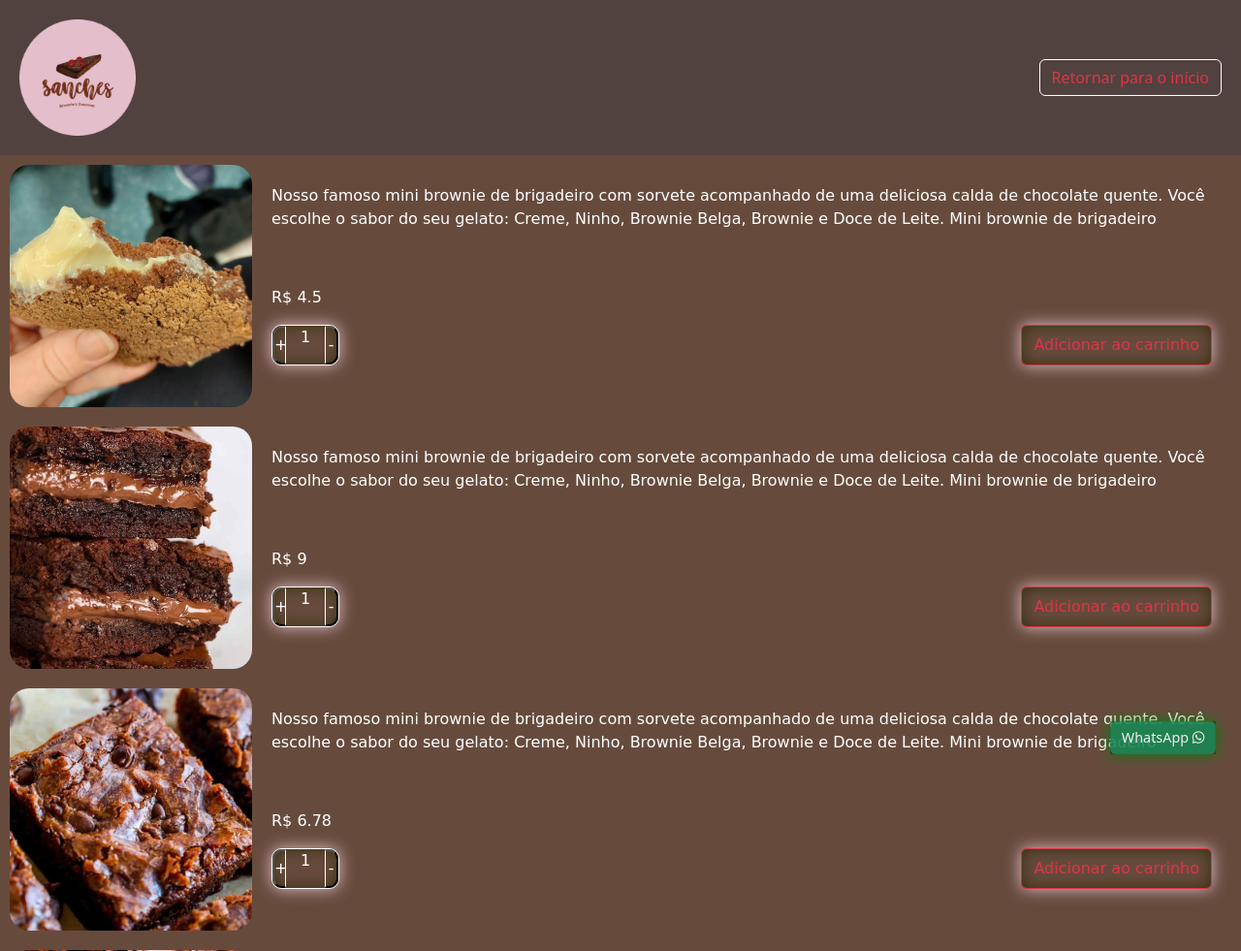
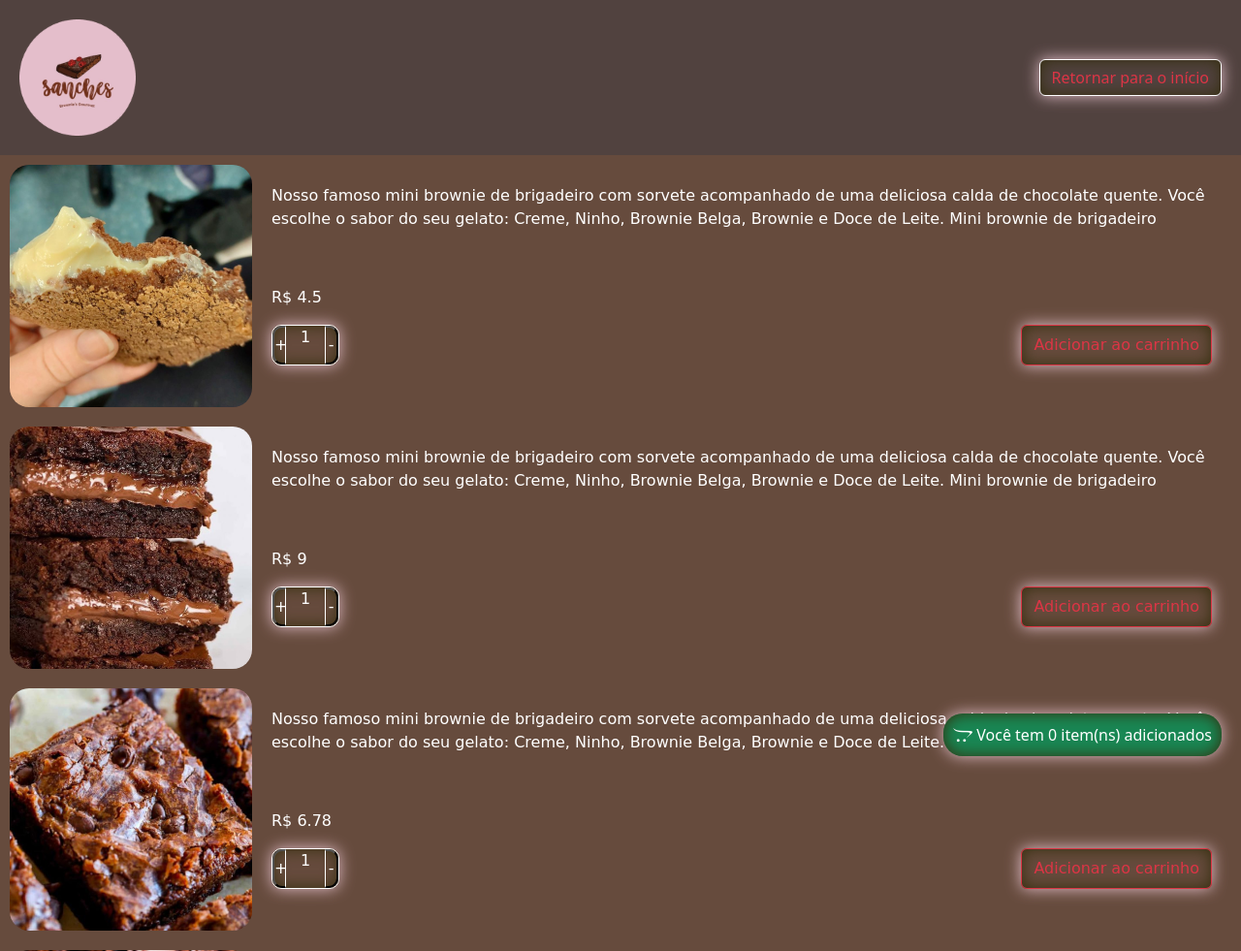
Before and after one commit to DarkSourcee/projSanches, a PHP site: page /produtos.html in a window 1280 px wide. Shown: the top 981 px of the page at 97% size. Run offline with PHP 8.4, Linux system fonts and the light colour scheme; some libraries are stand-ins or nearby versions; some web fonts are replaced.

Commit message:
terminado o carrinho de compras

```diff
--- a/js/scripts.js
+++ b/js/scripts.js
@@ -1,5 +1,7 @@
 const telaProdutos = document.getElementById("confira-delicias")
 const telaInicio = document.getElementById("inicio")
+
+var carrinho = []
 
 // navegar entre telas
 if (telaProdutos){
@@ -54,3 +56,44 @@ async function carregaProdutos() {
 
     })
 }
+
+function excluirItem(x1){
+    var item = $(x1).data("item")
+    var cont = $(x1).data("cont")
+    var qtde = parseInt($("#qtde_" + cont).html())
+    var valor = parseFloat($("#valor_" + cont).html())
+
+    var qtdeCarrinho = document.getElementById("qtde-carrinho")
+
+    console.log(item)
+    console.log(x1)
+    // Verifica se o item já existe no carrinho
+    var index = carrinho.findIndex(x => x.id === item.id);
+
+    //Se existir apaga o item
+    if (index !== -1) {
+        carrinho.splice(index, 1)
+    }
+
+    let qtdeAdicionada = carrinho.length
+    qtdeCarrinho.innerHTML = qtdeAdicionada
+
+    //recarrega a página do carrinho de compras
+    var html = ""
+    carrinho.map((item)=>{
+        // Adiciona as informações do item na variável html
+        html += "<div class='conteudo-carrinho-compras'>"
+        html += "<img src='" + item.imagem + "' alt='" + item.nome + "' />"
+        html += "<div class='info'>"
+        html += "<p><strong>Nome:</strong> " + item.nome + "</p>"
+        html += "<p><strong>Quantidade:</strong> " + item.qtde + "</p>"
+        html += "<p><strong>Valor</strong>: R$ " + item.valor + "</p>"
+        html += "</div>"
+        html += "</div>"
+        html += "<button type='button' class='btn btn-outline-danger excluir-item' data-item='"+ JSON.stringify(item) +"' onclick='excluirItem($(this))'><i class='fa-regular fa-trash-can fa-bounce'></i> Excluir item</button><br>"
+        html += "<hr>"
+    })
+
+    // Define o conteúdo HTML da div "carrinho-info" com as informações dos itens do carrinho
+    document.getElementById("conteudo-carrinho").innerHTML = html
+}
--- a/produtos.html
+++ b/produtos.html
@@ -11,9 +11,21 @@
     <title>Brownie Sanches</title>
 </head>
 <body>
-    <a href="https://api.whatsapp.com/send?phone=5518988015273" target="_blank" rel="noopener noreferrer" class="whatsapp-button">
-        <button id="whats" class="btn btn-success">WhatsApp <i class="fa-brands fa-whatsapp"></i></button>
-    </a>
+    <button type="button" class="carrinho-compras btn btn-success" id="carrinho-compras">
+        <i class="fa-brands fa-opencart fa-bounce"></i>
+        Você tem <span id="qtde-carrinho">0</span> item(ns) adicionados
+    </button>
+
+    <div id="menu-lateral">
+        <div class="cart">
+            <button class="fechar-menu"><i class="fa-regular fa-circle-xmark"></i></button>
+            <p>Carrinho de compras</p>
+        </div>
+        <div class="conteudo-carrinho" id="conteudo-carrinho">
+            <!-- conteudo do carrinho que vai vir pelo js -->
+
+        </div>
+    </div>
 
     <header class="topo">
         <img src="img/logo.png" alt="Logo">
@@ -37,6 +49,7 @@
         </div>
     </footer>
 
+    <script src="https://cdn.jsdelivr.net/npm/sweetalert2@11"></script>
     <script src="https://cdn.jsdelivr.net/npm/bootstrap@5.3.0-alpha1/dist/js/bootstrap.bundle.min.js" integrity="sha384-w76AqPfDkMBDXo30jS1Sgez6pr3x5MlQ1ZAGC+nuZB+EYdgRZgiwxhTBTkF7CXvN" crossorigin="anonymous"></script>
     <script src="https://kit.fontawesome.com/45751c5e31.js" crossorigin="anonymous"></script>
     <script src="https://code.jquery.com/jquery-3.6.4.min.js" integrity="sha256-oP6HI9z1XaZNBrJURtCoUT5SUnxFr8s3BzRl+cbzUq8=" crossorigin="anonymous"></script>
@@ -83,13 +96,13 @@
                     }
                 })
 
-                var carrinho = []
-
                 $(".carrinho").on("click", function(e){
                     var item = $(this).data("item")
                     var cont = $(this).data("cont")
                     var qtde = parseInt($("#qtde_" + cont).html())
                     var valor = parseFloat($("#valor_" + cont).html())
+
+                    var qtdeCarrinho = document.getElementById("qtde-carrinho")
 
                     // Verifica se o item já existe no carrinho
                     var index = carrinho.findIndex(x => x.id === item.id);
@@ -105,17 +118,25 @@
                     carrinho.push({
                         id: item.id,
                         nome: item.name,
+                        imagem: item.patch,
                         qtde: qtde,
                         valor: valor
                     });
 
-                    console.log(carrinho)
+                    let qtdeAdicionada = carrinho.length
+                    qtdeCarrinho.innerHTML = qtdeAdicionada
+
+                    Swal.fire({
+                        position: 'top-end',
+                        icon: 'success',
+                        title: 'Item adicionado ao carinho',
+                        showConfirmButton: false,
+                        timer: 1500
+                      })
                 })
 
                 let message = ""
                 $(".finalizar-compra").on("click", function(e){
-
-                    console.log(carrinho)
                     var phoneNumber = "5518981387649" // substitua pelo número de telefone desejado
                     message = "👩‍🍳 *Olá! Seja bem-vindo sou Brownie Sanches, sua assistente virtual*\n"
                     message += "👩‍🍳 Vamos revisar o seu pedido\n\n\n"
@@ -137,6 +158,44 @@
                     var url = "https://api.whatsapp.com/send?phone=" + phoneNumber + "&text=" + encodeURIComponent(message);
                     window.open(url);
                 })
+
+                //fechar o menu lateral assim que clicar no botão
+                $(".fechar-menu").on("click", function(e){
+                    var menuLateral = document.getElementById("menu-lateral")
+                    menuLateral.style.width = "0px"
+                })
+
+                //abrir menu lateral assim que clicar no botão do carrinho
+                $(".carrinho-compras").on("click", function(e){
+                    var html = ""
+                    carrinho.map((item, index)=>{
+                        // Adiciona as informações do item na variável html
+                        html += "<div class='conteudo-carrinho-compras'>"
+                        html += "<img src='" + item.imagem + "' alt='" + item.nome + "' />"
+                        html += "<div class='info'>"
+                        html += "<p><strong>Nome:</strong> " + item.nome + "</p>"
+                        html += "<p><strong>Quantidade:</strong> " + item.qtde + "</p>"
+                        html += "<p><strong>Valor</strong>: R$ " + item.valor + "</p>"
+                        html += "</div>"
+                        html += "</div>"
+                        html += "<button type='button' class='btn btn-outline-danger excluir-item' data-item='"+ JSON.stringify(item) +"' onclick='excluirItem($(this))'><i class='fa-regular fa-trash-can fa-bounce'></i> Excluir item</button><br>"
+                        html += "<hr>"
+                    })
+
+                    // Define o conteúdo HTML da div "carrinho-info" com as informações dos itens do carrinho
+                    document.getElementById("conteudo-carrinho").innerHTML = html
+
+                    if (carrinho.length == 0){
+                        Swal.fire({
+                            icon: 'info',
+                            title: 'Oops...',
+                            text: 'Não há nenhum item no carrinho!'
+                          })
+                    }else {
+                        var menuLateral = document.getElementById("menu-lateral")
+                        menuLateral.style.width = "300px"
+                    }
+                })
             }, 1000)
         })
     </script>
--- a/style/style.css
+++ b/style/style.css
@@ -74,7 +74,7 @@ html{
     background-color: var(--cor-verde);
 }
 
-.whatsapp-button{
+.whatsapp-button, .carrinho-compras{
     position: fixed;
 	bottom: 20px;
 	right: 20px;
@@ -137,7 +137,8 @@ html{
     border-radius: 20px;
 }
 
-.nossas-delicias div img:hover, .btn.btn-danger, .btn.btn-outline-dange, .itens img:hover, .finalizar-compra, .valores, .carrinho{
+.nossas-delicias div img:hover, .btn.btn-danger, .btn.btn-outline-dange, .itens img:hover, .finalizar-compra, .valores, .carrinho,
+.carrinho-compras, #inicio{
     box-shadow: inset 0 0 1em rgb(52, 46, 13), 0 0 1em var(--cor-fundo);
 }
 
@@ -236,3 +237,67 @@ html{
 .finalizar-compra{
     width: 100%;
 }
+
+.carrinho-compras{
+    padding: 10px;
+    border-radius: 20px;
+    border: none;
+    z-index: 99999;
+    color: var(--cor-branca);
+}
+
+#menu-lateral{
+    height: 100vh;
+    width: 0px;
+    right: 0px;
+    position: fixed;
+    z-index: 99999;
+    background-color: #D7C7AE;
+    overflow-x: auto;
+}
+
+#menu-lateral .fechar-menu{
+    border: none;
+    background: transparent;
+    color: var(--cor-branca);
+}
+
+#menu-lateral .fechar-menu button:hover{
+    transform: scale(1.2);
+}
+
+.cart{
+    background-color: var(--cor-conteudo);
+    padding: 5px;
+    display: flex;
+    align-items: center;
+    justify-content: space-between;
+}
+
+.cart p{
+    color: var(--cor-branca);
+}
+
+.conteudo-carrinho{
+    padding: 5px;
+}
+
+.conteudo-carrinho-compras{
+    display: flex;
+    padding: 5px;
+}
+
+.conteudo-carrinho-compras img{
+    width: 40%;
+    height: 130px;
+    border-radius: 20px;
+}
+
+.info{
+    padding: 5px;
+}
+
+.excluir-item{
+    z-index: 99999;
+    width: 100%;
+}
```
